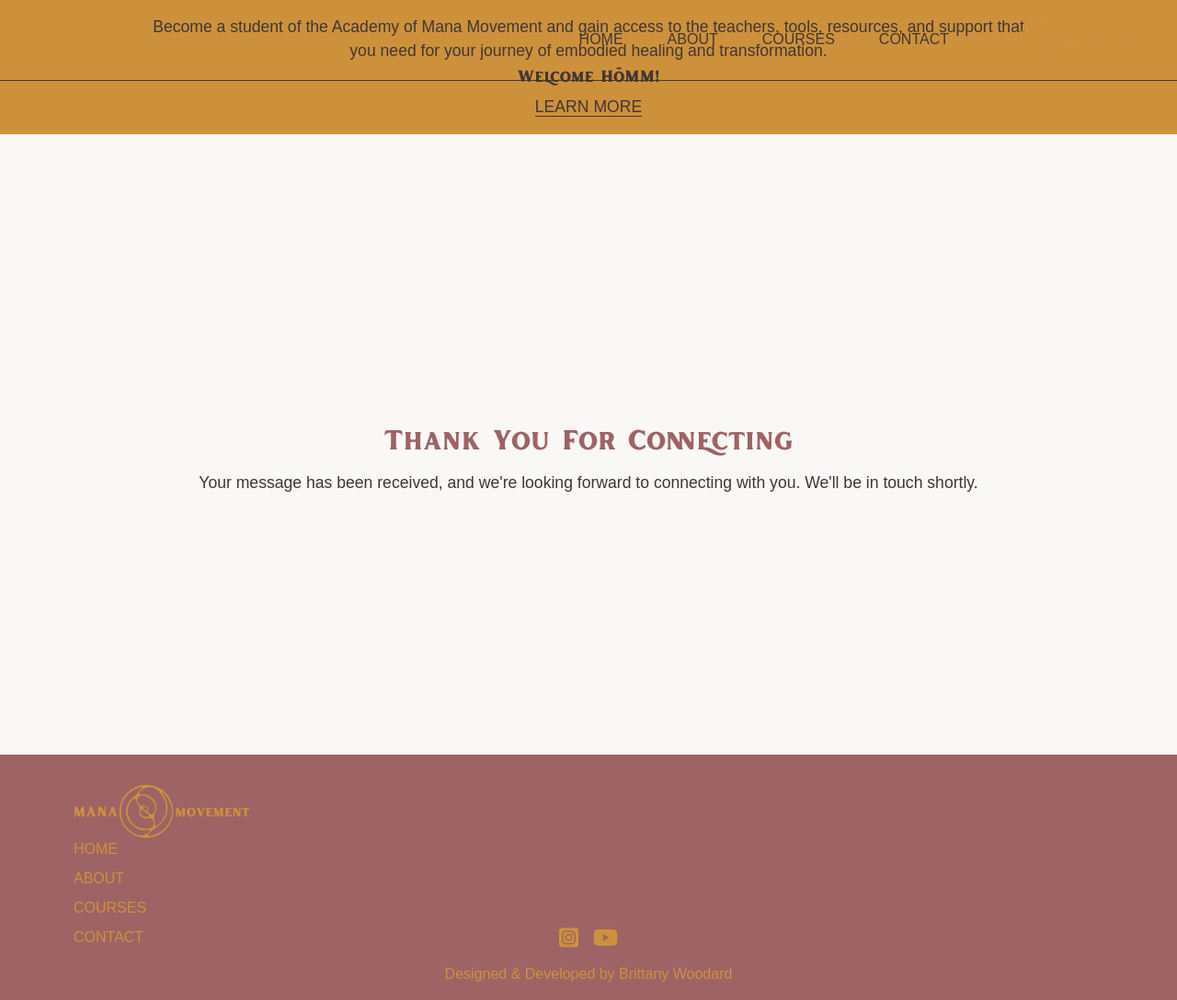
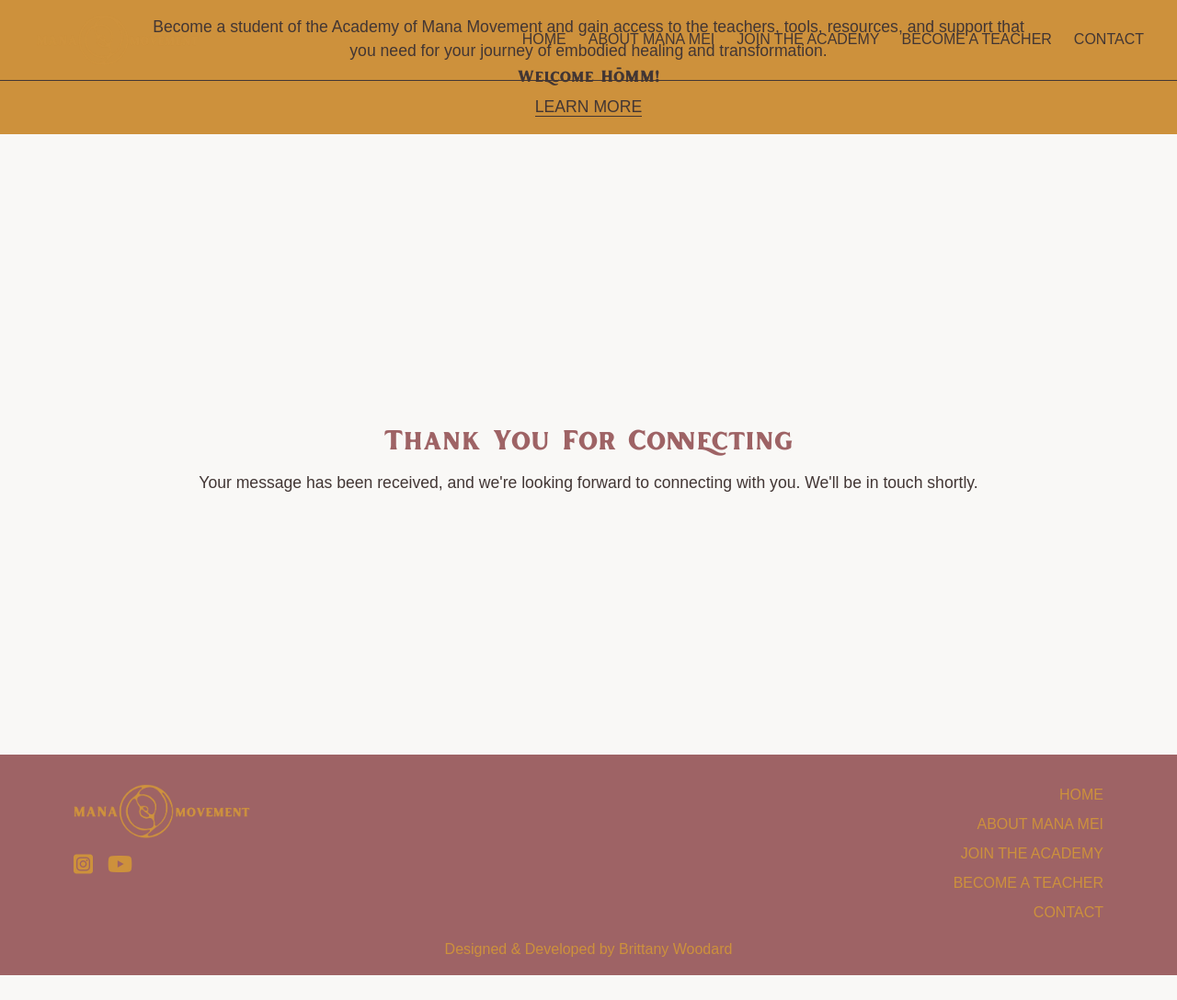
Before and after one commit to brittwoodard/mana-movement, a Jekyll site: the page built from thankyou-contact.html, in a window 1280 px wide. Shown: the whole page at 92% size. Built offline with Jekyll 4.4.1, drawn with Linux system fonts in a browser that asks for light colours; some web fonts are replaced; after the commit the page ends 1061 px from its top, so only the background shows below that.

Commit message:
navigation menu

```diff
--- a/_data/navigation.yml
+++ b/_data/navigation.yml
@@ -1,18 +1,22 @@
 header:
   - title: Home
     url: /
-  - title: About
+  - title: About Mana Mei
     url: /about
-  - title: Courses
-    url: /courses
+  - title: Join the Academy
+    url: /homm
+  - title: Become a Teacher
+    url: /ttc
   - title: Contact
     url: /contact
 footer:
   - title: Home
     url: /
-  - title: About
+  - title: About Mana Mei
     url: /about
-  - title: Courses
-    url: /courses
+  - title: Join the Academy
+    url: /homm
+  - title: Become a Teacher
+    url: /ttc
   - title: Contact
     url: /contact
--- a/_includes/site-footer.html
+++ b/_includes/site-footer.html
@@ -1,29 +1,31 @@
 <footer class="py-4 px-8 lg:px-20 {% if page.url == '/homm.html' or page.url == '/unfurl.html' %} bg-accent {% else %} bg-feature{% endif %}">
 
-    <div class="md:grid md:grid-cols-3">
+    <div class="md:flex md:justify-between md:items-start">
 
-        <!-- Left Column -->
-        <div class="">
+        <!-- Left Column / Logo & Social -->
+        <div>
             <a href="/">
-                <img src="{% if page.url == '/homm.html' or page.url == '/unfurl.html' %}/uploads/icons/manamovement-1.png{% else %}/uploads/icons/manamovement-4.png{% endif %}" class="w-48 mt-4">
+                <img src="{% if page.url == '/homm.html' or page.url == '/unfurl.html' %}/uploads/icons/manamovement-1.png{% else %}/uploads/icons/manamovement-4.png{% endif %}" alt="Mana Movement" class="w-48 mt-4">
             </a>
 
+            <div class="flex -mx-2 mt-4">
+                <a href="https://www.instagram.com/manamei.embodiment/" target="_blank"><i
+                        class="fa-brands fa-square-instagram{% if page.url == '/homm.html' or page.url == '/unfurl.html' %} text-black hover:text-feature{% endif %}"></i></a>
+
+                <!-- <a href="https://www.facebook.com/groups/liberationthroughmovement" target="_blank"><i
+                        class="fa-brands fa-facebook"></i></a> -->
+
+                <a href="https://www.youtube.com/@ManaMei" target="_blank"><i class="fa-brands fa-youtube{% if page.url == '/homm.html' or page.url == '/unfurl.html' %} text-black hover:text-feature{% endif %}"></i></a>
+            </div>
+        </div>
+
+        <!-- Right Column / Links -->
+        <div class="mt-4 md:text-right">
             {% for item in site.data.navigation.footer %}
             <a href="{{ item.url }}"
                 class="block uppercase text-accent mb-2 hover:transition hover:duration-500 hover:text-dark {% if page.url == '/homm.html' or page.url == '/unfurl.html' %} text-black hover:text-feature{% endif %}">{{ item.title
                 }}</a>
             {% endfor %}
-        </div>
-
-        <!-- Right Column -->
-        <div class="flex justify-center items-end mt-4 md:mt-0">
-            <a href="https://www.instagram.com/manamei.embodiment/" target="_blank"><i
-                    class="fa-brands fa-square-instagram{% if page.url == '/homm.html' or page.url == '/unfurl.html' %} text-black hover:text-feature{% endif %}"></i></a>
-
-            <!-- <a href="https://www.facebook.com/groups/liberationthroughmovement" target="_blank"><i
-                    class="fa-brands fa-facebook"></i></a> -->
-
-            <a href="https://www.youtube.com/@ManaMei" target="_blank"><i class="fa-brands fa-youtube{% if page.url == '/homm.html' or page.url == '/unfurl.html' %} text-black hover:text-feature{% endif %}"></i></a>
         </div>
 
     </div>
--- a/_includes/site-header.html
+++ b/_includes/site-header.html
@@ -1,11 +1,13 @@
 <nav class="hidden lg:block absolute top-0 right-0 w-full z-50">
-    <div class="flex justify-end items-center gap-4 px-6 py-4 border-b border-{{ page.nav.color }}">
-        {% for item in site.data.navigation.header %}
-        <a href="{{ item.url }}" class="px-4 uppercase text-{{ page.nav.color }} hover:transition hover:duration-500 hover:text-{{ page.nav.color }}">{{ item.title }}</a>
-        {% endfor %}
+    <div class="flex justify-between items-center px-6 py-4 border-b border-{{ page.nav.color }}">
         <a href="/">
-            <img src="/uploads/icons/manamovement-4.png" class="w-48 pr-4">
+            <img src="/uploads/icons/manamovement-4.png" alt="Mana Movement" class="w-48 pl-4">
         </a>
+        <div class="flex items-center">
+            {% for item in site.data.navigation.header %}
+            <a href="{{ item.url }}" class="px-3 uppercase text-{{ page.nav.color }} hover:transition hover:duration-500 hover:text-{{ page.nav.color }}">{{ item.title }}</a>
+            {% endfor %}
+        </div>
     </div>
 </nav>
 
--- a/assets/css/style.css
+++ b/assets/css/style.css
@@ -1079,6 +1079,10 @@ video {
   margin-top: 2rem;
   margin-bottom: 2rem;
 }
+.-mx-2 {
+  margin-left: -0.5rem;
+  margin-right: -0.5rem;
+}
 .-mt-4 {
   margin-top: -1rem;
 }
@@ -1635,6 +1639,10 @@ video {
 .py-\[0\.25rem\] {
   padding-top: 0.25rem;
   padding-bottom: 0.25rem;
+}
+.px-3 {
+  padding-left: 0.75rem;
+  padding-right: 0.75rem;
 }
 .pb-12 {
   padding-bottom: 3rem;
@@ -2166,8 +2174,14 @@ video {
   .md\:grid-cols-8 {
     grid-template-columns: repeat(8, minmax(0, 1fr));
   }
+  .md\:items-start {
+    align-items: flex-start;
+  }
   .md\:items-end {
     align-items: flex-end;
+  }
+  .md\:justify-between {
+    justify-content: space-between;
   }
   .md\:gap-16 {
     gap: 4rem;
```
